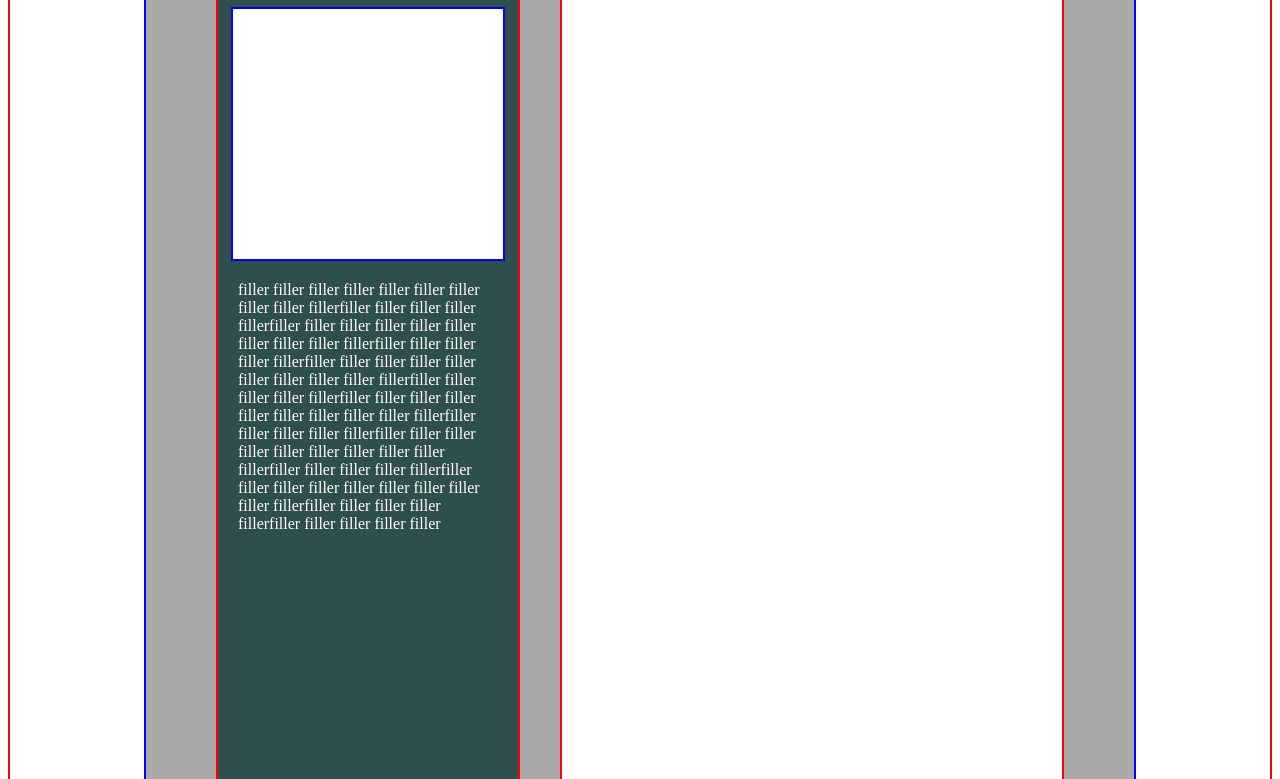
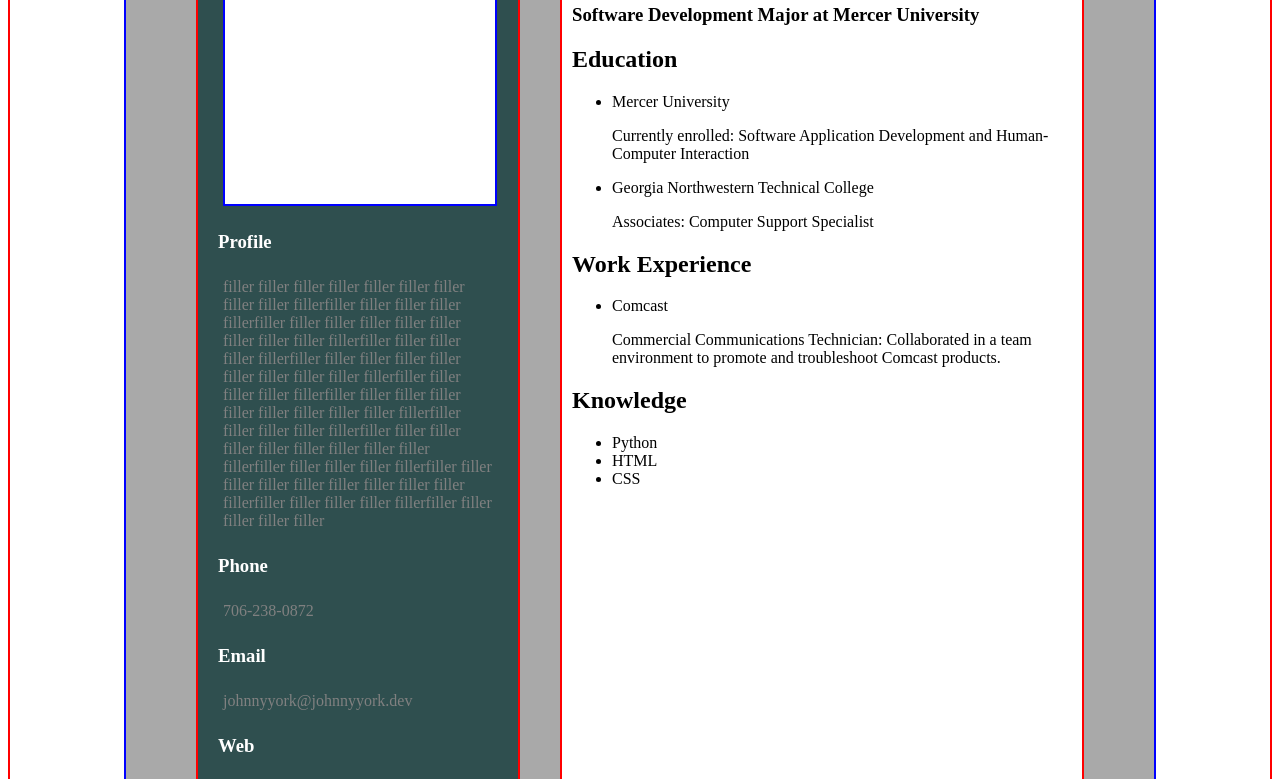
Before and after one commit to johnnyyork13/MyPortfolio, a plain HTML site: page public/index.html in a window 1280 px wide. Shown: the part 207-986 px from the top of the page. Drawn offline with Linux system fonts and the light colour scheme.

Commit message:
add some more div elements

```diff
--- a/public/index.html
+++ b/public/index.html
@@ -34,9 +34,9 @@
 <body class="body">
     <div class="columns">
         <div class="left_column">
-            <h1>Johnny York</h1>
             <div class="profile_pic"></div>
-            <p class="profile_bio">filler filler filler filler filler
+            <h3 class="profile_profile">Profile</h1>
+            <p class="profile_profile_p">filler filler filler filler filler
                 filler filler filler filler fillerfiller filler filler filler fillerfiller filler filler filler filler
                 filler filler filler filler fillerfiller filler filler filler fillerfiller filler filler filler filler
                 filler filler filler filler fillerfiller filler filler filler fillerfiller filler filler filler filler
@@ -44,9 +44,45 @@
                 filler filler filler filler fillerfiller filler filler filler fillerfiller filler filler filler filler
                 filler filler filler filler fillerfiller filler filler filler fillerfiller filler filler filler filler
             </p>
+            <h3 class="profile_phone">Phone</h3>
+            <p class="profile_phone_p">706-238-0872</p>
+            <h3 class="profile_email">Email</h3>
+            <p class="profile_email_p">johnnyyork@johnnyyork.dev</p>
+            <h3 class="profile_web">Web</h3>
+            <p class="profile_web_p">johnnyyork.dev</p>
         </div>
         <div class="right_column">
+            <div class="logo"></div>
+            <h2>Johnny York</h2>
+            <h3>Software Development Major at Mercer University</h3>
+            <div class="education">
+                <h2>Education</h2>
+                <ul>
+                    <li>Mercer University</li>
+                    <p>Currently enrolled: Software Application Development and Human-Computer Interaction</p>
+                    <li>Georgia Northwestern Technical College</li>
+                    <p>Associates: Computer Support Specialist</p>
+                </ul>
 
+            <div class="work_experience">
+                <h2>Work Experience</h2>
+                <ul>
+                    <li>Comcast</li>
+                    <p>Commercial Communications Technician: Collaborated in a team environment to
+                        promote and troubleshoot Comcast products.
+                    </p>
+                </ul>
+            </div>
+
+            <div class="knowledge">
+                <h2>Knowledge</h2>
+                <ul>
+                    <li>Python</li>
+                    <li>HTML</li>
+                    <li>CSS</li>
+                </ul>
+            </div>
+            </div>
         </div>
     </div>
     <div class="footer_div">
--- a/public/stylesheet.css
+++ b/public/stylesheet.css
@@ -20,6 +20,7 @@
 }
 .left_column, .right_column {
     margin: 20px;
+    padding: 10px;
 }
 
 .profile_pic {
@@ -27,17 +28,23 @@
     background-color: white;
     width: 90%;
     height: 250px;
+    margin: 15px;
 }
 
-.profile_bio {
+.profile_profile, .profile_phone, .profile_email, .profile_web {
     color: white;
-    margin: 20px;
+    margin: 10px;
 }
+
+.profile_profile_p, .profile_phone_p, .profile_email_p, .profile_web_p {
+    color: grey;
+    margin: 15px;
+}
+
 
 .left_column {
     display: flex;
     flex-direction: column;
-    align-items: center;
     border: 2px solid red;
     background-color: darkslategrey;
     width: 300px;
```
Also changed, not shown: 1 other file.
